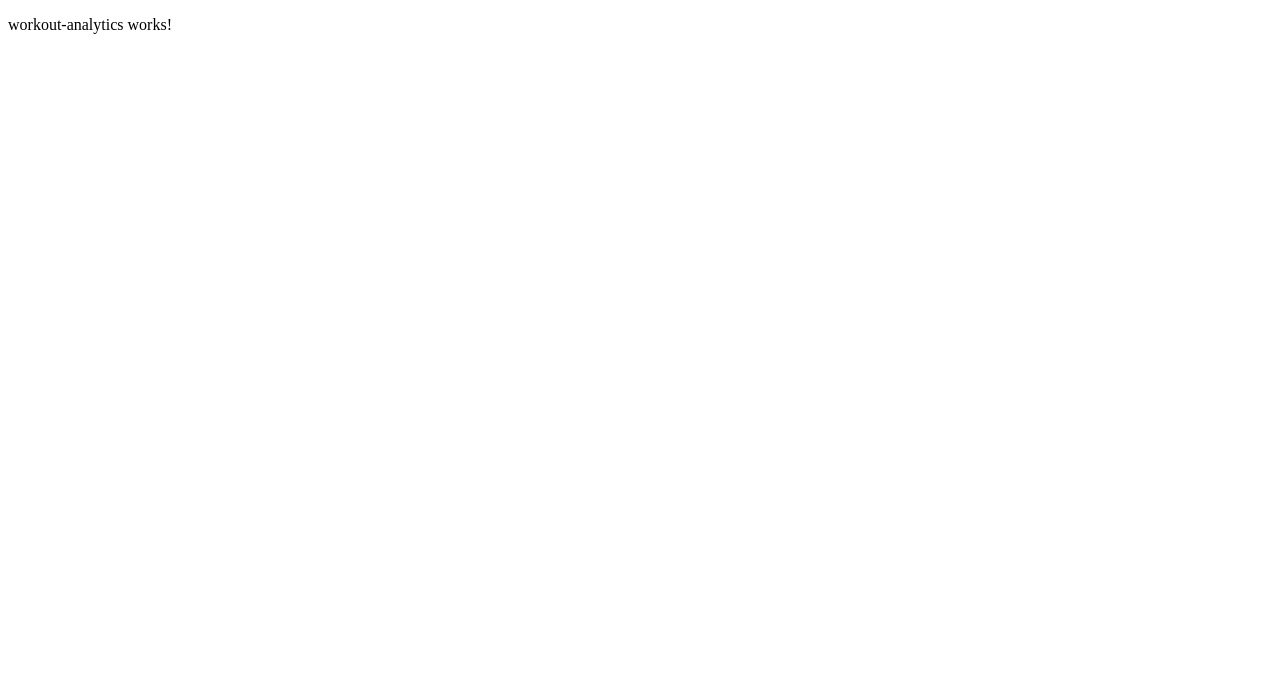
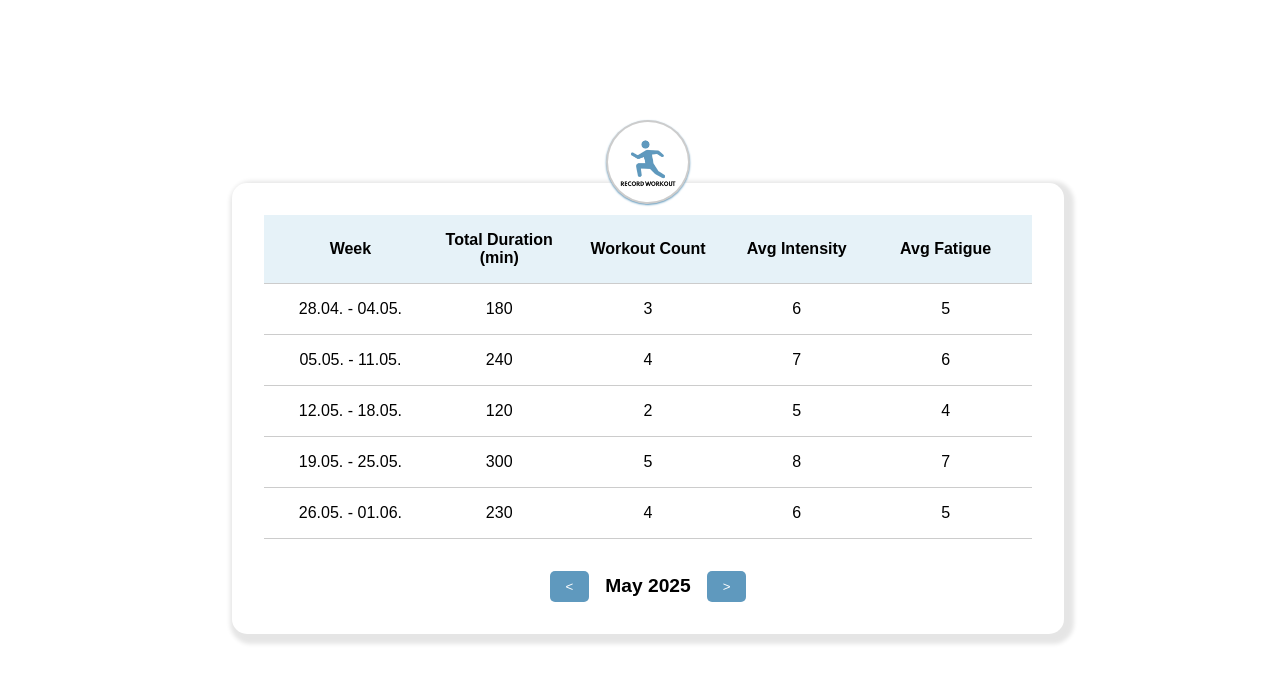
Before and after one commit to 0101dusica/GymTracker, an Angular app in the folder GymTracker.Client/: page /workouts in a window 1280 px wide. Shown: the top 682 px of the page. Built offline with nearby package versions, Linux system fonts and the light colour scheme; sample sign-in values are in the browser's storage.

Commit message:
Layout for dashboard with mocked data implemented

```diff
--- a/GymTracker.Client/src/app/workoutModule/workout-analytics/workout-analytics.component.html
+++ b/GymTracker.Client/src/app/workoutModule/workout-analytics/workout-analytics.component.html
@@ -1 +1,41 @@
-<p>workout-analytics works!</p>
+
+
+<!DOCTYPE html>
+<html>
+  <body>
+    <div class="background">
+        <div class="logo-circle">
+            <img src="running.png" alt="GymTracker Logo" class="logo" [routerLink]="['/workouts/create']"/>
+        </div>
+        <div class="dashboard-container">
+
+            <div class="workout-table">
+              <div class="table-header">
+                <div class="column">Week</div>
+                <div class="column">Total Duration (min)</div>
+                <div class="column">Workout Count</div>
+                <div class="column">Avg Intensity</div>
+                <div class="column">Avg Fatigue</div>
+              </div>
+              <div
+                class="table-row"
+                *ngFor="let week of weeklyData"
+                (click)="openWeekDetails(week)"
+              >
+                <div class="column">{{ week.dates }}</div>
+                <div class="column">{{ week.totalDuration }}</div>
+                <div class="column">{{ week.workoutCount }}</div>
+                <div class="column">{{ week.avgIntensity }}</div>
+                <div class="column">{{ week.avgFatigue }}</div>
+              </div>
+
+              <div class="month-selector">
+                <button (click)="prevMonth()">&#60;</button>
+                <span>{{ selectedMonth | date: 'MMMM yyyy' }}</span>
+                <button (click)="nextMonth()">&#62;</button>
+              </div>
+            </div>
+        </div>
+    </div>
+</body>
+</html>
--- a/GymTracker.Client/src/app/workoutModule/workout-analytics/workout-analytics.component.scss
+++ b/GymTracker.Client/src/app/workoutModule/workout-analytics/workout-analytics.component.scss
@@ -0,0 +1,119 @@
+html, body {
+    margin: 0;
+    padding: 0;
+    height: 100%;
+    overflow: hidden;
+}
+
+body {
+    position: fixed;
+    width: 100%;
+}
+
+.background {
+    background-size: cover;
+    background-position: center;
+    height: 100%;
+    display: flex;
+    justify-content: center;
+    align-items: center;
+    position: static;
+    box-sizing: border-box;
+    flex-direction: column;
+}
+
+.logo-circle {
+    cursor: pointer;
+    width: 80px;
+    height: 80px;
+    border-radius: 50%;
+    top: 14%;
+    margin-bottom: 1%;
+    display: flex;
+    align-items: center;
+    justify-content: center;
+    position: absolute;
+    background-color: white;
+    padding: 0;
+    border: 2px solid rgba(0, 0, 0, 0.2);
+    box-shadow: 0 1px 2px #5f99be;
+    transition: box-shadow 0.3s ease;
+}
+
+.logo-circle:hover {
+    box-shadow: 0 2px 5px #5f99be;
+}
+
+.logo {
+    max-width: 80%;
+    max-height: 80%;
+    object-fit: contain;
+}
+
+.dashboard-container {
+    width: 60%;
+    max-width: 1000px;
+    border-radius: 15px;
+    box-shadow: 4px 4px 4px 6px rgba(0, 0, 0, 0.1);
+    padding: 2rem;
+    font-family: sans-serif;
+}
+
+.month-selector {
+    display: flex;
+    justify-content: center;
+    align-items: center;
+    margin-top: 2rem;
+    gap: 1rem;
+
+button {
+    background-color: #5f99be;
+    color: white;
+    border: none;
+    padding: 0.5rem 1rem;
+    cursor: pointer;
+    border-radius: 5px;
+}
+
+span {
+    font-size: 1.2rem;
+    font-weight: bold;
+}
+}
+
+.workout-table {
+width: 100%;
+border-collapse: collapse;
+text-align: center;
+}
+
+.table-header, .table-row {
+display: grid;
+grid-template-columns: repeat(5, 1fr);
+gap: 0.5rem;
+padding: 1rem;
+border-bottom: 1px solid #ccc;
+align-items: center;
+}
+
+.table-header {
+background-color: #e6f2f8;
+font-weight: bold;
+}
+
+.graph-bar .bar {
+background-color: #5f99be;
+color: white;
+padding: 0.2rem;
+border-radius: 3px;
+transition: height 0.3s;
+display: flex;
+align-items: flex-end;
+justify-content: center;
+height: auto;
+}
+
+.table-row:hover {
+background-color: #f2f9fc;
+cursor: pointer;
+}
--- a/GymTracker.Client/src/app/workoutModule/workout-analytics/workout-analytics.component.ts
+++ b/GymTracker.Client/src/app/workoutModule/workout-analytics/workout-analytics.component.ts
@@ -1,11 +1,34 @@
+import { CommonModule } from '@angular/common';
 import { Component } from '@angular/core';
+import { RouterModule } from '@angular/router';
 
 @Component({
   selector: 'app-workout-analytics',
-  imports: [],
+  standalone: true,
+  imports: [CommonModule, RouterModule],
   templateUrl: './workout-analytics.component.html',
   styleUrl: './workout-analytics.component.scss'
 })
 export class WorkoutAnalyticsComponent {
+  selectedMonth = new Date();
 
+  weeklyData = [
+    { dates: "28.04. - 04.05.", totalDuration: 180, workoutCount: 3, avgIntensity: 6, avgFatigue: 5 },
+    { dates: "05.05. - 11.05.", totalDuration: 240, workoutCount: 4, avgIntensity: 7, avgFatigue: 6 },
+    { dates: "12.05. - 18.05.", totalDuration: 120, workoutCount: 2, avgIntensity: 5, avgFatigue: 4 },
+    { dates: "19.05. - 25.05.", totalDuration: 300, workoutCount: 5, avgIntensity: 8, avgFatigue: 7 },
+    { dates: "26.05. - 01.06.", totalDuration: 230, workoutCount: 4, avgIntensity: 6, avgFatigue: 5 },
+  ];
+
+  prevMonth() {
+    this.selectedMonth = new Date(this.selectedMonth.setMonth(this.selectedMonth.getMonth() - 1));
+  }
+
+  nextMonth() {
+    this.selectedMonth = new Date(this.selectedMonth.setMonth(this.selectedMonth.getMonth() + 1));
+  }
+
+  openWeekDetails(week: any) {
+    alert(`Details for Week ${week.weekNumber}`);
+  }
 }
```
Also changed, not shown: GymTracker.Client/public/running.png (added), 1 other file (tests, documents, lock files or other folders).
